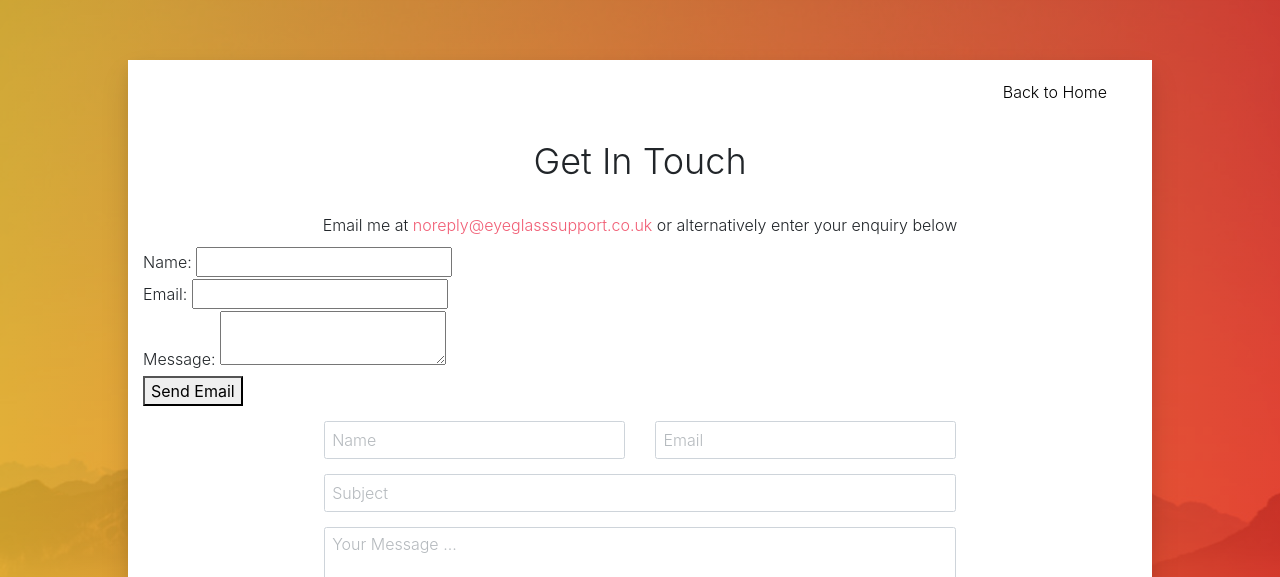
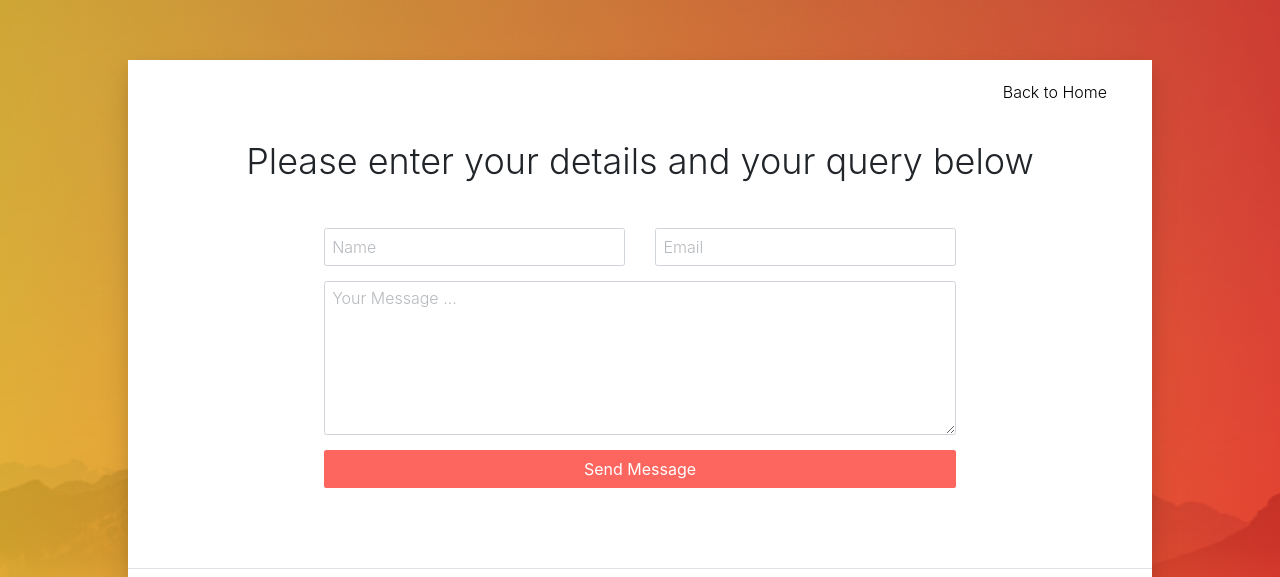
Before and after one commit to ninthevencry/localsupport, a plain HTML site: page contact.html in a window 1280 px wide. Shown: the top 577 px of the page. Drawn offline with nearby package versions, Linux system fonts and the light colour scheme; some icons are missing.

Commit message:
update and include contact form

```diff
--- a/contact.html
+++ b/contact.html
@@ -54,63 +54,29 @@
         <div class="section-content">
             <!-- Section Title -->
             <div class="title-wrap">
-                <h2 class="section-title">Get In Touch</h2>
-                <p>Email me at <a href="mailto:noreply@eyeglasssupport.co.uk?subject=Support Enquiry">noreply@eyeglasssupport.co.uk</a> or alternatively enter your enquiry below</p>
+                <h2 class="section-title">Please enter your details and your query below</h2>
             </div>
             <!-- End of Section Title -->
             <div class="row">
-
-<div>
-    <form id="emailForm">
-  <label for="name">Name:</label>
-  <input type="text" id="name" name="name" required>
-  <br>
-  <label for="email">Email:</label>
-  <input type="email" id="email" name="email" required>
-  <br>
-  <label for="message">Message:</label>
-  <textarea id="message" name="message" required></textarea>
-  <br>
-  <button type="submit">Send Email</button>
-</form>
-<script src="https://cdn.emailjs.com/dist/email.min.js"></script>
-
-</div>
-
                 <!-- Contact Form Holder -->
                 <div class="col-md-8 offset-md-2 contact-form-holder mt-4">
-                    <form method="post" name="contact-us" action="mailto:noreply@eyeglasssupport.co.uk?subject=Support Enquiry" enctype="text/plain">
+                    <form method="POST" name="contact-us" action="https://api.web3forms.com/submit">
+                        <input type="hidden" name="access_key" value="55f1fe8b-f8ee-4991-8543-78d23961f910">
                         <div class="row">
                             <div class="col-md-6 form-input">
-                                <input type="text" class="form-control" id="name" name="name" placeholder="Name">
+                                <input type="text" class="form-control" id="name" name="name" placeholder="Name" required>
                             </div>
                             <div class="col-md-6 form-input">
-                                <input type="text" class="form-control" id="email" name="email" placeholder="Email">
-                            </div>
-                            <div class="col-md-12 form-input">
-                                <input type="text" class="form-control" id="subject" name="subject" placeholder="Subject">
+                                <input type="email" class="form-control" id="email" name="email" placeholder="Email" required>
                             </div>
                             <div class="col-md-12 form-textarea">
-                                <textarea class="form-control" id="message" name="message" rows="6" placeholder="Your Message ..."></textarea>
+                                <textarea class="form-control" id="message" name="message" rows="6" placeholder="Your Message ..." required></textarea>
                             </div>
                             <div class="col-md-12 form-btn text-center">
-                                <button class="btn btn-block btn-secondary btn-red">Send Message</button>
+                                <button type="submit" class="btn btn-block btn-secondary btn-red">Send Message</button>
                             </div>
                         </div>
                     </form>
-                    <script>
-                        emailjs.init("YOUR_USER_ID"); // Replace with your EmailJS user ID
-
-                        document.getElementById("emailForm").addEventListener("submit", function(event) {
-                            event.preventDefault();
-                            emailjs.sendForm("YOUR_SERVICE_ID", "YOUR_TEMPLATE_ID", this)
-                            .then(function() {
-                                alert("Email sent successfully!");
-                            }, function(error) {
-                                alert("Failed to send email: " + error.text);
-                            });
-                        });
-                    </script>
                 </div>
                 <!-- End of Contact Form Holder -->
             </div>
```
Also changed, not shown: index.html (+4 -4 lines).
